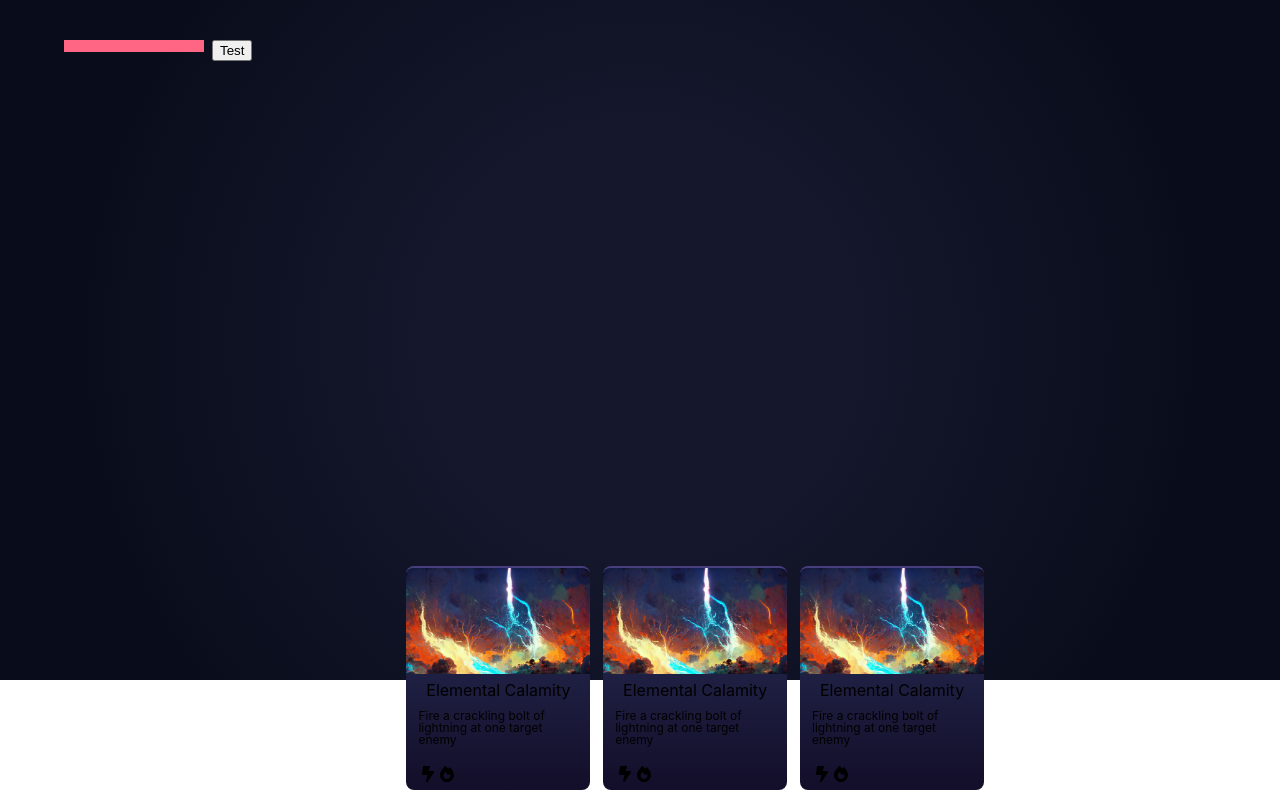
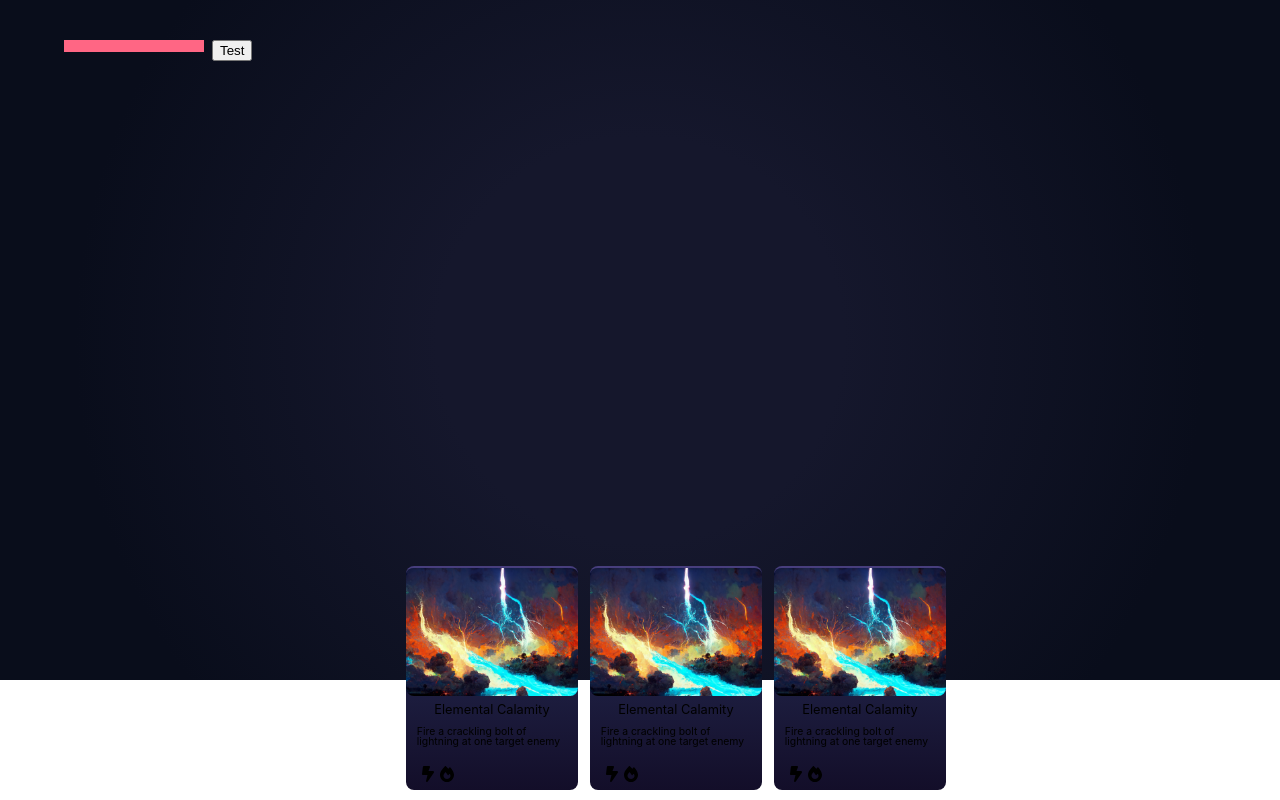
Before and after one commit to SlinkyBMajor/SpiritRealm, a Next.js app: page /game in a window 1280 px wide. Built offline with nearby package versions, Linux system fonts and the light colour scheme.

Commit message:
removed old card data

```diff
--- a/components/Card/Card.tsx
+++ b/components/Card/Card.tsx
@@ -1,8 +1,6 @@
 import React from "react";
 import { motion } from "framer-motion";
 import { FontAwesomeIcon } from "@fortawesome/react-fontawesome";
-
-/* import ElementalCalamityImage from "../../assets/card-images/elemental-calamity.png"; */
 
 import { CardType } from "../../types/card";
 import {
--- a/components/Card/styles.ts
+++ b/components/Card/styles.ts
@@ -11,16 +11,17 @@ export const PhysicalCard = styled.div`
     rgba(19, 14, 41, 1) 100%
   );
   flex-direction: column;
-  width: 11.5em;
-  height: 14em;
+  width: 10.7rem;
+  height: 14rem;
   border-radius: 8px;
   overflow: hidden;
   border-top: 2px solid rgb(71, 62, 125);
   z-index: 10;
-  margin-right: 0.8em;
+  margin-right: 0.8rem;
 `;
 
 export const CardName = styled.div`
+  font-size: .8rem;
   display: flex;
   justify-content: center;
   align-content: center;
@@ -34,6 +35,8 @@ export const CardImage = styled.div<{ imageName: string }>`
   height: 140px;
   width: 100%;
   margin-bottom: 8px;
+  border-bottom-left-radius: 8px;
+  border-bottom-right-radius: 8px;
   &:hover:after {
     position: absolute;
     content: "";
@@ -53,7 +56,7 @@ export const DescriptionBox = styled.div`
   flex-grow: 1;
   justify-content: center;
   align-content: center;
-  font-size: 12px;
+  font-size: .65rem;
 `;
 
 export const Tags = styled.div`
```
Also changed, not shown: components/Card/card-data.json (deleted, +0 -22 lines).
